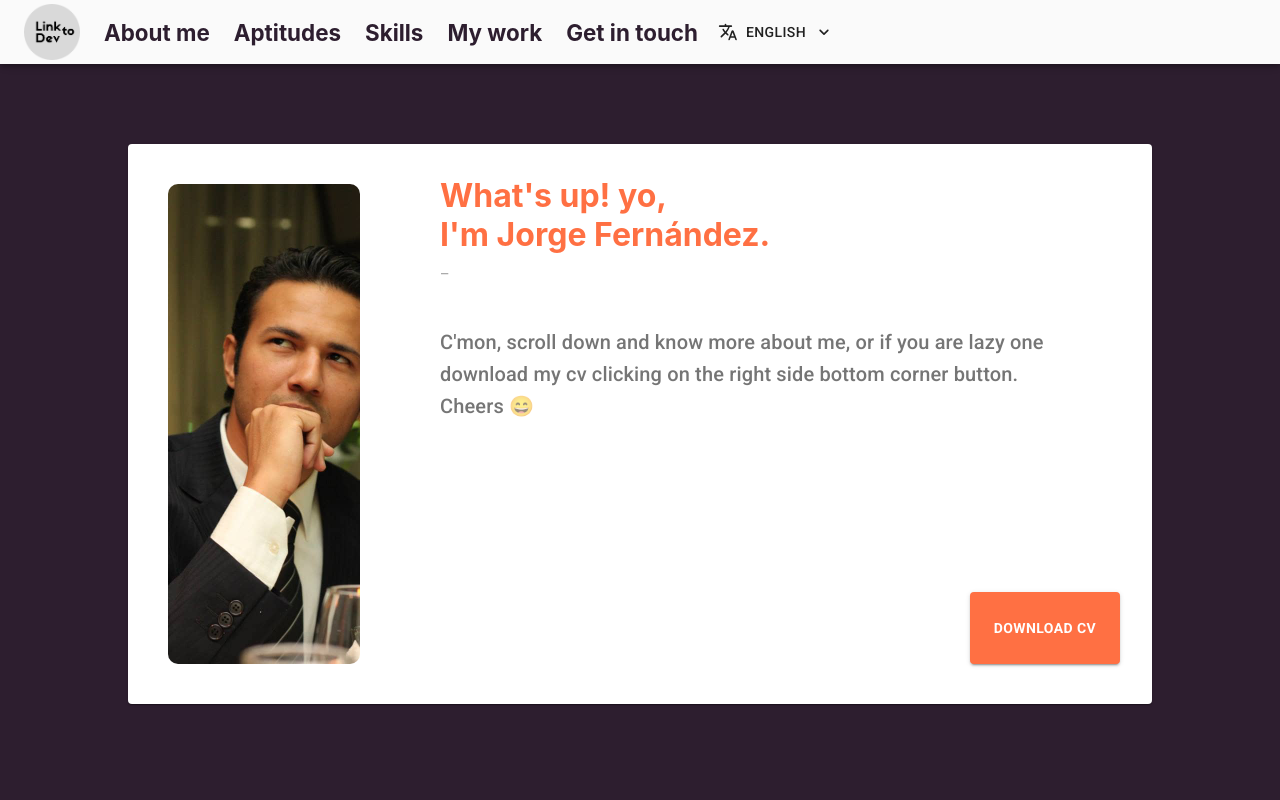
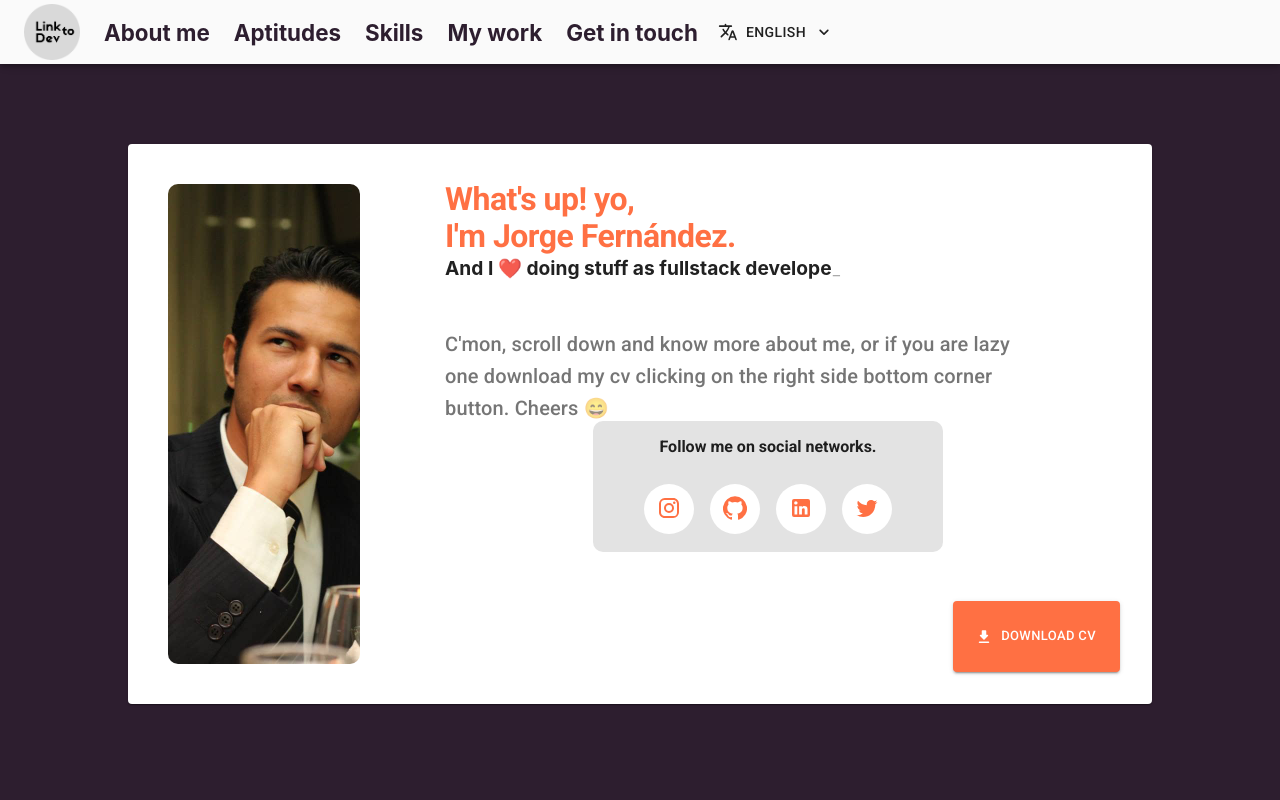
Before and after one commit to fsjorgeluis/portfolio, a React (Create React App) app: page / in a window 1280 px wide. Shown: the top 800 px of the page. Built offline with nearby package versions, Linux system fonts and the light colour scheme.

Commit message:
Ajuste de estilos, se agregan panel con redes sociales en sección about, se cambia efecto typewriter

```diff
--- a/src/components/About/index.js
+++ b/src/components/About/index.js
@@ -7,11 +7,17 @@ import {
     Container,
     Typography
 } from "@material-ui/core";
+import LinkedInIcon from '@material-ui/icons/LinkedIn';
+import InstagramIcon from '@material-ui/icons/Instagram';
+import GitHubIcon from '@material-ui/icons/GitHub';
+import TwitterIcon from '@material-ui/icons/Twitter';
+import GetAppRoundedIcon from '@material-ui/icons/GetAppRounded';
 import Typewriter from "typewriter-effect";
 import { useTranslation } from 'react-i18next';
 import { useStyles } from "./styles";
 import me from '../../images/me.jpg';
 import cv from '../../images/cv.pdf';
+import { Avatar } from "@material-ui/core";
 
 const About = ({ id, dark }) => {
     const classes = useStyles();
@@ -24,43 +30,69 @@ const About = ({ id, dark }) => {
                 <Card className={classes.card}>
                     <CardMedia image={me} className={classes.cardMedia} title="avatar" />
                     <CardContent className={classes.cardContent}>
-                        <Container fixed className={classes.cardContentContainer}>
+                        <Container maxWidth="lg" className={classes.cardContentContainer}>
+                            <Container fixed className={classes.cardContentContainerHeader}>
+                                <Typography variant="h1">
+                                    {t('aboutSection.title1')}
+                                </Typography>
+                                <Typography variant="h1">
+                                    {t('aboutSection.title2')}
+                                </Typography>
                                 <Typewriter
-                                onInit={(typewriter) => {
-                                    typewriter
-                                        .typeString(`${t('aboutSection.title1')}`)
-                                        // .typeString("<span style='font-size: 2rem; font-weight: bold; color: #FF7043'>What's up! yo,</span>")
-                                        .typeString('<br>')
-                                        .pauseFor(300)
-                                        .typeString(`${t('aboutSection.title2')}`)
-                                        // .typeString("<span style='font-size: 2rem; font-weight: bold; color: #FF7043'>I'm Jorge Fernández.</span>")
-                                        .typeString('<br>')
-                                        .pauseFor(300)
-                                        .typeString(`${t('aboutSection.subtitle')}`)
-                                        // .typeString("<span style='font-size: 1.2rem; font-weight: bold'>And I ❤️ doing stuff as fullstack developer!</span>")
-                                        .pauseFor(2500)
-                                        .deleteAll()
-                                        .start();
-                                }}
                                     options={{
+                                        strings: `${t('aboutSection.subtitle')}`,
+                                        autoStart: true,
                                         loop: true,
-                                    cursor: "_"
+                                        cursor: '_',
                                     }}
                                 />
                                 <Typography variant="h6" color="textSecondary">
                                     {t('aboutSection.content')}
-                                {/* C'mon, scroll down and know more about me, or if you are lazy one
-                                download my cv <a href={cv} download>clicking here</a> or obviously on the right side bottom corner button. Cheers 😄 */}
                                 </Typography>
+                            </Container>
+                            <Container fixed className={classes.cardContentContainerSocial}>
+                                <Container fixed className={classes.cardContentContainerSocialHeader}>
+                                    <span>{t('aboutSection.networks')}</span>
+                                </Container>
+                                <Container fixed className={classes.cardContentContainerSocialContent}>
+                                    <Avatar>
+                                        <a href="https://www.instagram.com/linktodev/" target="_blank" rel="noopener noreferrer">
+                                            <InstagramIcon />
+                                        </a>
+                                    </Avatar>
+                                    <Avatar>
+                                        <a href="https://github.com/fsjorgeluis" target="_blank" rel="noopener noreferrer">
+                                            <GitHubIcon />
+                                        </a>
+                                    </Avatar>
+                                    <Avatar>
+                                        <a href="https://www.linkedin.com/in/jorge-luis-fern%C3%A1ndez-sarmiento-030a13166/" target="_blank" rel="noopener noreferrer">
+                                            <LinkedInIcon />
+                                        </a>
+                                    </Avatar>
+                                    <Avatar>
+                                        <a href="https://twitter.com/fsjorgeluis" target="_blank" rel="noopener noreferrer">
+                                            <TwitterIcon />
+                                        </a>
+                                    </Avatar>
+                                </Container>
+                            </Container>
                         </Container>
                     </CardContent>
                     <CardActions>
-                        <Button variant="contained" className={classes.downloadButton}>
-                            <a href={cv} download>
+
+                        <Button
+                            variant="contained"
+                            color="primary"
+                            size="small"
+                            href={cv}
+                            download
+                            className={classes.downloadButton}
+                            startIcon={<GetAppRoundedIcon />}
+                        >
                             {t('aboutSection.downloadButton')}
-                                {/* Download CV */}
-                            </a>
                         </Button>
+
                     </CardActions>
                 </Card>
 
--- a/src/components/About/styles.js
+++ b/src/components/About/styles.js
@@ -36,6 +36,7 @@ export const useStyles = makeStyles((theme) => ({
         margin: theme.spacing(5),
     },
     cardContent: {
+
         marginTop: theme.spacing(2),
         [theme.breakpoints.down("xs")]: {
             textAlign: "center",
@@ -43,15 +44,14 @@ export const useStyles = makeStyles((theme) => ({
         "& h6": {
             marginTop: theme.spacing(6),
             paddingRight: theme.spacing(6),
-            [theme.breakpoints.down("xs")]: {
-                display: "none",
-            },
-            [theme.breakpoints.down("sm")]: {
+            [theme.breakpoints.between("xs", "md")]: {
                 display: "none",
             },
         },
     },
     cardContentContainer: {
+        minHeight: '42vh',
+        padding: '5px',
         [theme.breakpoints.down("lg")]: {
             width: "55vw",
         },
@@ -65,11 +65,75 @@ export const useStyles = makeStyles((theme) => ({
             width: "70vw",
         },
     },
+    cardContentContainerHeader: {
+        "& h1": {
+            fontSize: '2rem',
+            fontWeight: 'bold',
+            color: theme.palette.primary.main,
+        },
+        [theme.breakpoints.between("xs", "sm")]: {
+            height: '33vh',
+        },
+        [theme.breakpoints.up("md")]: {
+            height: '30vh',
+        },
+    },
+    cardContentContainerSocial: {
+        backgroundColor: "#e3e3e3",
+        borderRadius: '10px',
+        "& svg": {
+            color: theme.palette.primary.main,
+        },
+        "& svg:hover": {
+            color: theme.palette.secondary.main,
+        },
+        [theme.breakpoints.between("xs", "sm")]: {
+            minHeight: '15vh',
+            marginTop: '10px',
+        },
+        [theme.breakpoints.up("md")]: {
+            width: '350px',
+        },
+    },
+    cardContentContainerSocialHeader: {
+        paddingTop: '1rem',
+        textAlign: 'center',
+        fontFamily: 'Roboto',
+        fontSize: '1rem',
+        fontWeight: 'bold',
+    },
+    cardContentContainerSocialContent: {
+        display: 'flex',
+        flexDirection: 'row',
+        justifyContent: 'center',
+        [theme.breakpoints.between("xs", "sm")]: {
+            height: '10vh',
+            '& > *': {
+                margin: theme.spacing(1),
+                padding: "1px",
+                backgroundColor: "white"
+            },
+        },
+        [theme.breakpoints.up("sm")]: {
+            padding: "10px",
+            marginTop: "10px",
+            '& > *': {
+                margin: theme.spacing(1),
+                padding: "5px",
+                backgroundColor: "white"
+            },
+        },
+    },
     downloadButton: {
         position: "absolute",
+        color: '#FFFFFF',
         bottom: "2.5rem",
         right: "2rem",
         [theme.breakpoints.down("sm")]: {
+            bottom: ".2rem",
+            right: ".2rem",
+        },
+        [theme.breakpoints.up("md")]: {
             bottom: "2rem",
             right: "2rem",
         },
--- a/src/locales/i18n.js
+++ b/src/locales/i18n.js
@@ -22,9 +22,12 @@ i18n
                         contact: 'Contáctame!'
                     },
                     aboutSection: {
-                        title1: "<span style='font-size: 2rem; font-weight: bold; color: #FF7043'>Hola! que tal?,</span>",
-                        title2: "<span style='font-size: 2rem; font-weight: bold; color: #FF7043'>Me llamo Jorge Fernández.</span>",
-                        subtitle: "<span style='font-size: 1.2rem; font-weight: bold'>Me encanta realizar actividades como desarrollador full-stack ❤️!</span>",
+                        title1: "Hola! que tal?,",
+                        title2: "Me llamo Jorge Fernández.",
+                        // title1: "<span style='font-size: 2rem; font-weight: bold; color: #FF7043'>Hola! que tal?,</span>",
+                        // title2: "<span style='font-size: 2rem; font-weight: bold; color: #FF7043'>Me llamo Jorge Fernández.</span>",
+                        subtitle: "<span style='font-size: 1.2rem; font-weight: bold'>Y me encanta realizar actividades como desarrollador full-stack ❤️!</span>",
+                        networks: "Sígueme en las redes sociales.",
                         content: `Vamos! recorre el sitio y conoce un poco mas sobre mi, o si prefieres descarga mi CV clickando en el botón ubicado
                             en la esquina inferior derecha de la tarjeta. Yey! 😄`,
                         downloadButton: "Descargar CV",
@@ -79,8 +82,11 @@ i18n
                         contact: 'Get in touch'
                     },
                     aboutSection: {
-                        title1: "<span style='font-size: 2rem; font-weight: bold; color: #FF7043'>What's up! yo,</span>",
-                        title2: "<span style='font-size: 2rem; font-weight: bold; color: #FF7043'>I'm Jorge Fernández.</span>",
+                        title1: "What's up! yo,",
+                        title2: "I'm Jorge Fernández.",
+                        // title1: "<span style='font-size: 2rem; font-weight: bold; color: #FF7043'>What's up! yo,</span>",
+                        // title2: "<span style='font-size: 2rem; font-weight: bold; color: #FF7043'>I'm Jorge Fernández.</span>",
+                        networks: "Follow me on social networks.",
                         subtitle: "<span style='font-size: 1.2rem; font-weight: bold'>And I ❤️ doing stuff as fullstack developer!</span>",
                         content: `C'mon, scroll down and know more about me, or if you are lazy one download my cv clicking on the right side
                             bottom corner button. Cheers 😄`,
```
Lines whose indentation alone changed are shown as unchanged.
